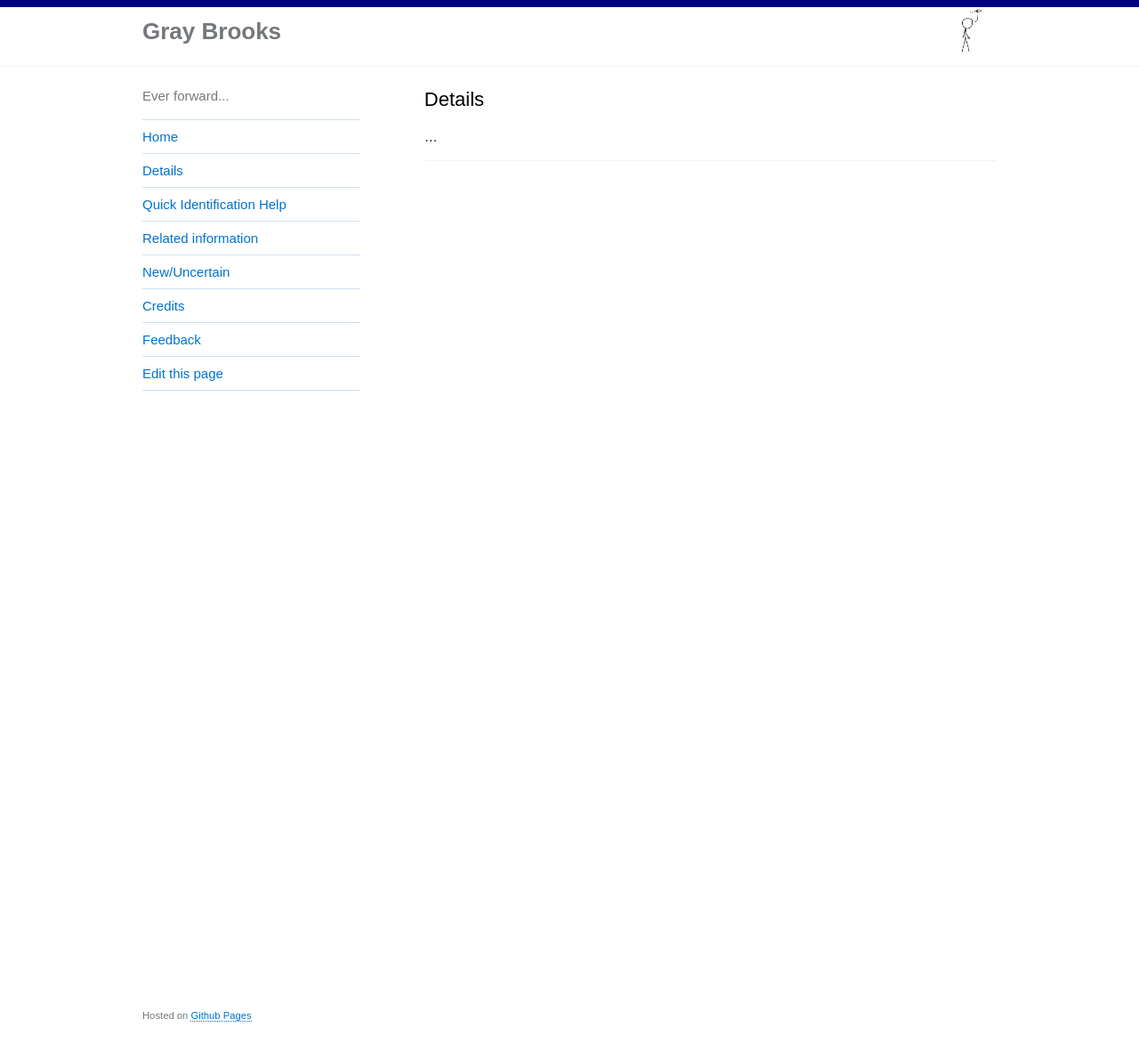
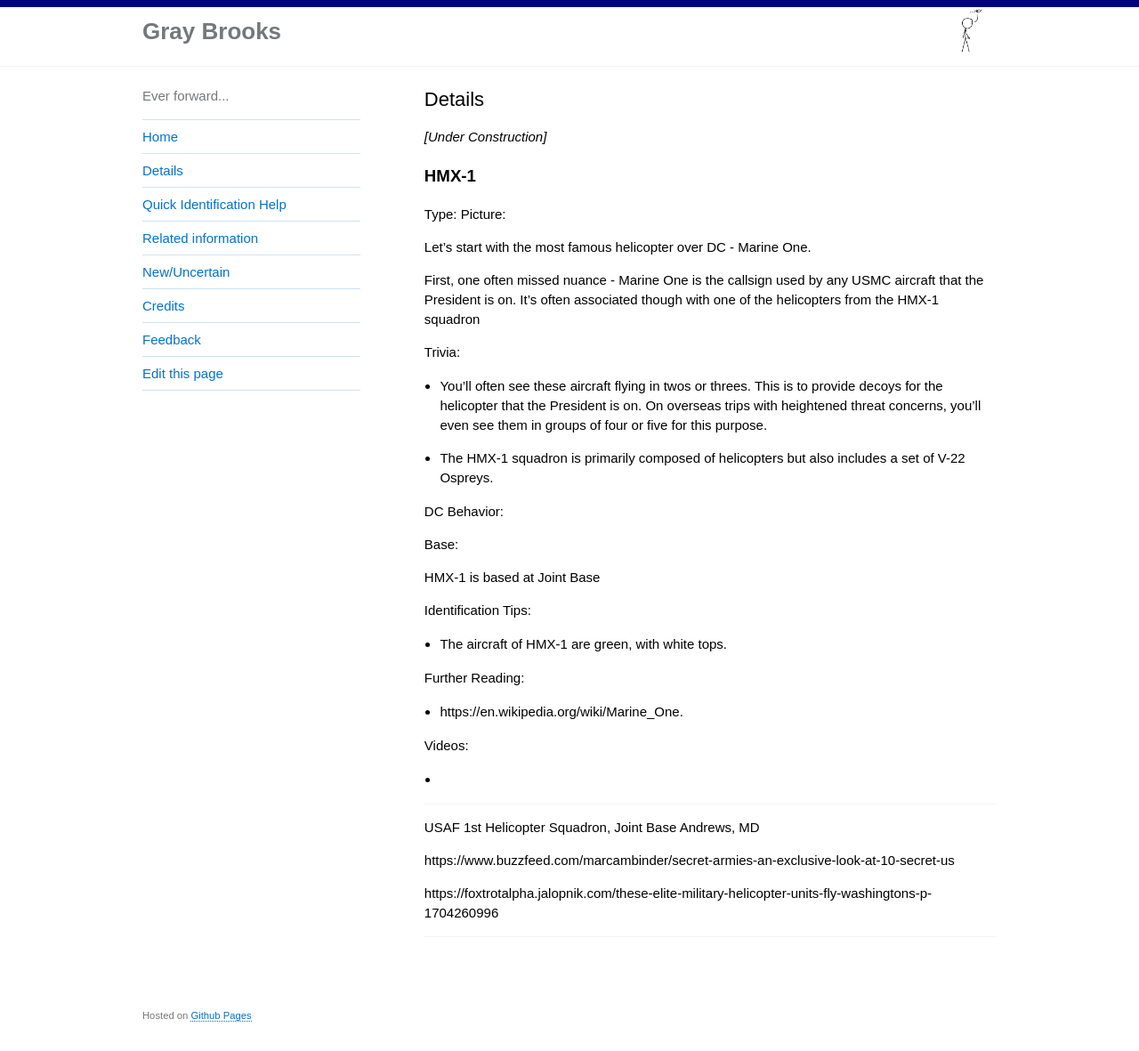
Before and after one commit to gbinal/dc-helicopters, a Jekyll site: the page built from pages/details.md, in a window 1280 px wide and 1181 px high. Shown: the whole window at 89% size. Built offline with Jekyll 4.4.1, drawn with Linux system fonts in a browser that asks for light colours.

Commit message:
more details

```diff
--- a/pages/details.md
+++ b/pages/details.md
@@ -4,4 +4,49 @@ title: "Details"
 permalink: /details/
 ---
 
-...
+_[Under Construction]_
+
+
+
+### HMX-1
+
+Type:
+Picture:
+
+Let's start with the most famous helicopter over DC - Marine One.
+
+First, one often missed nuance - Marine One is the callsign used by any USMC aircraft that the President is on.  It's often associated though with one of the helicopters from the HMX-1 squadron
+
+
+Trivia:
+* You'll often see these aircraft flying in twos or threes.  This is to provide decoys for the helicopter that the President is on.  On overseas trips with heightened threat concerns, you'll even see them in groups of four or five for this purpose.
+* The HMX-1 squadron is primarily composed of helicopters but also includes a set of V-22 Ospreys.
+
+DC Behavior:
+
+
+Base:
+
+HMX-1 is based at Joint Base
+
+Identification Tips:
+* The aircraft of HMX-1 are green, with white tops.
+
+
+
+Further Reading:
+* https://en.wikipedia.org/wiki/Marine_One.
+
+Videos:
+*
+
+
+
+-------------------------
+
+USAF 1st Helicopter Squadron, Joint Base Andrews, MD
+
+
+https://www.buzzfeed.com/marcambinder/secret-armies-an-exclusive-look-at-10-secret-us
+
+https://foxtrotalpha.jalopnik.com/these-elite-military-helicopter-units-fly-washingtons-p-1704260996
```
